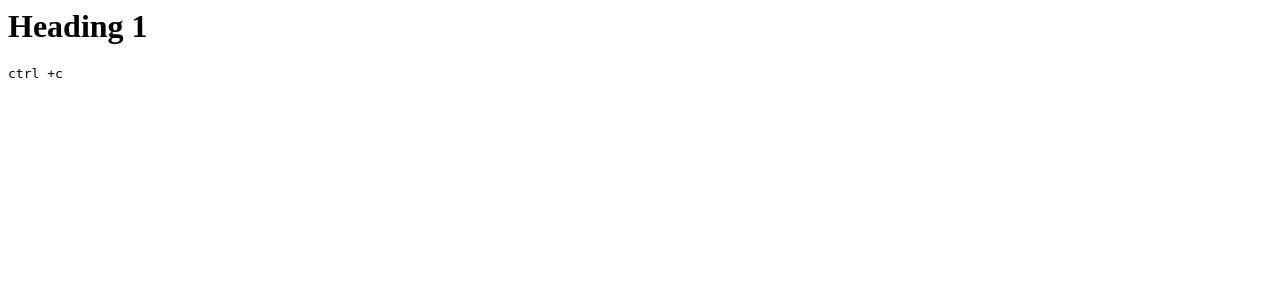
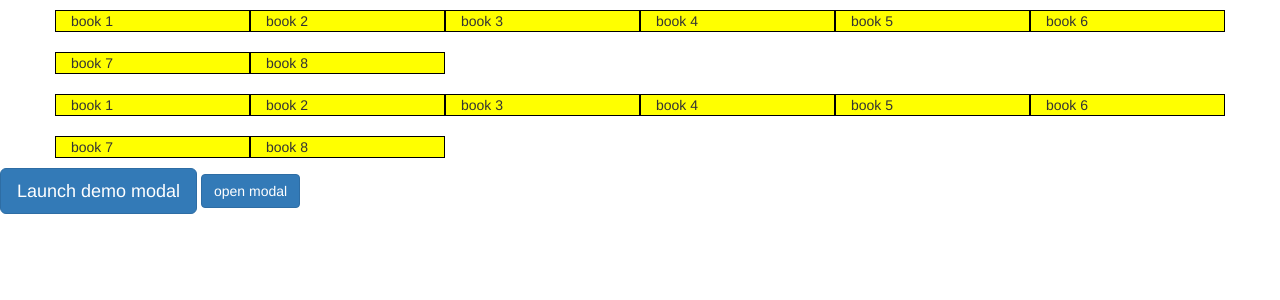
Before and after one commit to itcornerabd/phpaug4pm, a PHP site: page /demo.php in a window 1280 px wide. Shown: the top 300 px of the page. Run offline with PHP 8.4, Linux system fonts and the light colour scheme.

Commit message:
boostrap

```diff
--- a/bootstrap/demo.php
+++ b/bootstrap/demo.php
@@ -1,11 +1,101 @@
+<!DOCTYPE html>
+<html>
+<head>
+ 	<meta charset="utf-8">
+ 	<meta http-equiv="X-UA-Compatible" content="IE=edge">
+ 	<meta name="viewport" content="width=device-width, initial-scale=1">
 
-<h1>
-	Heading 1
+	<title>
+			Bootstrap Demo
+	</title>
+	<link rel="stylesheet" type="text/css" href="./css/bootstrap.min.css">
+	<link rel="stylesheet" type="text/css" href="./css/bootstrap.theme.min.css">
+	<style type="text/css">
+		.cls
+		{
+			background-color: yellow;
+			border:1px solid black;
+			border-collapse: collapse;
+			margin-top: 10px;
+			margin-bottom:10px;
+
+		}
+
+	</style>
+</head>
+<body>
+<div class="container">
+<div class="row">
+		<div class="cls col-md-4 col-sm-6 col-lg-2"> book 1</div>
+		<div class="cls col-md-4 col-sm-6 col-lg-2"> book 2</div>
+		<div class="cls col-md-4 col-sm-6 col-lg-2"> book 3</div>
+		<div class="cls col-md-4 col-sm-6 col-lg-2"> book 4</div>
+		<div class="cls col-md-4 col-sm-6 col-lg-2"> book 5</div>
+		<div class="cls col-md-4 col-sm-6 col-lg-2"> book 6</div>
+		<div class="cls col-md-4 col-sm-6 col-lg-2"> book 7</div>
+		<div class="cls col-md-4 col-sm-6 col-lg-2"> book 8</div>
+</div>
+
+<div class="row">
+		<div class="cls col-md-4 col-sm-6 col-lg-2"> book 1</div>
+		<div class="cls col-md-4 col-sm-6 col-lg-2"> book 2</div>
+		<div class="cls col-md-4 col-sm-6 col-lg-2"> book 3</div>
+		<div class="cls col-md-4 col-sm-6 col-lg-2"> book 4</div>
+		<div class="cls col-md-4 col-sm-6 col-lg-2"> book 5</div>
+		<div class="cls col-md-4 col-sm-6 col-lg-2"> book 6</div>
+		<div class="cls col-md-4 col-sm-6 col-lg-2"> book 7</div>
+		<div class="cls col-md-4 col-sm-6 col-lg-2"> book 8</div>
+</div>
+</div>
+
+<button type="button" class="btn btn-primary btn-lg" data-toggle="modal" data-target="#myModal">
+  Launch demo modal
+</button>
+
+<button class="btn btn-primary" id="openmodal">open modal</button>
+
+<div class="modal fade" id="myModal" tabindex="-1" role="dialog" aria-labelledby="myModalLabel">
+  <div class="modal-dialog" role="document">
+    <div class="modal-content">
+      <div class="modal-header">
+        <button type="button" class="close" data-dismiss="modal" aria-label="Close"><span aria-hidden="true">&times;</span></button>
+        <h4 class="modal-title" id="myModalLabel">Modal title</h4>
+      </div>
+      <div class="modal-body">
+
+      	<input id="txt1" type="text" class="form-control" name="">
+
+      </div>
+      <div class="modal-footer">
+        <button type="button" class="btn btn-default" data-dismiss="modal">Close</button>
+        <button type="button" class="btn btn-primary" id="save">Save changes</button>
+      </div>
+    </div>
+  </div>
+</div>
 
 
-</h1>
 
 
-<kbd>
-ctrl +c
-</kbd>
+</body>
+</html>
+<script type="text/javascript" src="./js/jquery.js"></script>
+<script type="text/javascript" src="./js/bootstrap.min.js"></script>
+
+<script type="text/javascript">
+	$("#openmodal").click(function(){
+		//code
+
+		$("#myModal").modal('show');
+
+	})
+	$("#save").click(function(){
+
+
+		if($("#txt1").val()!="")
+		{
+			$("#myModal").modal('hide');
+		}
+
+	})
+</script>
```
Also changed, not shown: bootstrap/category.php (added, +86 -0 lines), bootstrap/home.php (added, +55 -0 lines), bootstrap/include/constr.php (added, +11 -0 lines), bootstrap/include/footer.php (added, +8 -0 lines), bootstrap/include/meta.php (added, +16 -0 lines), bootstrap/include/nav.php (added, +16 -0 lines), bootstrap/movie.php (added, +19 -0 lines).
